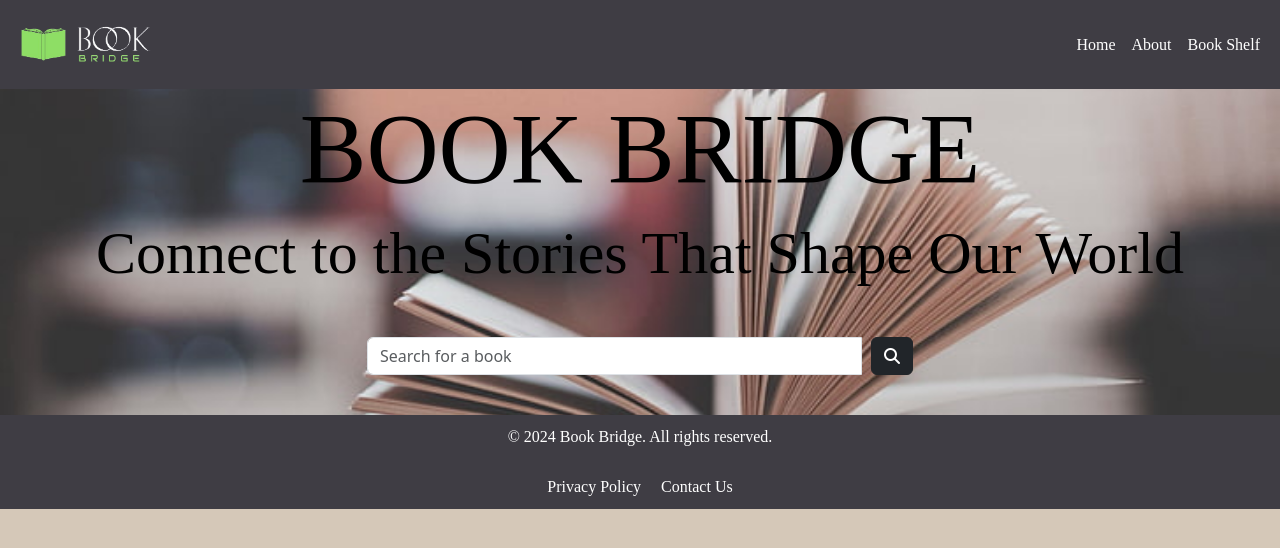
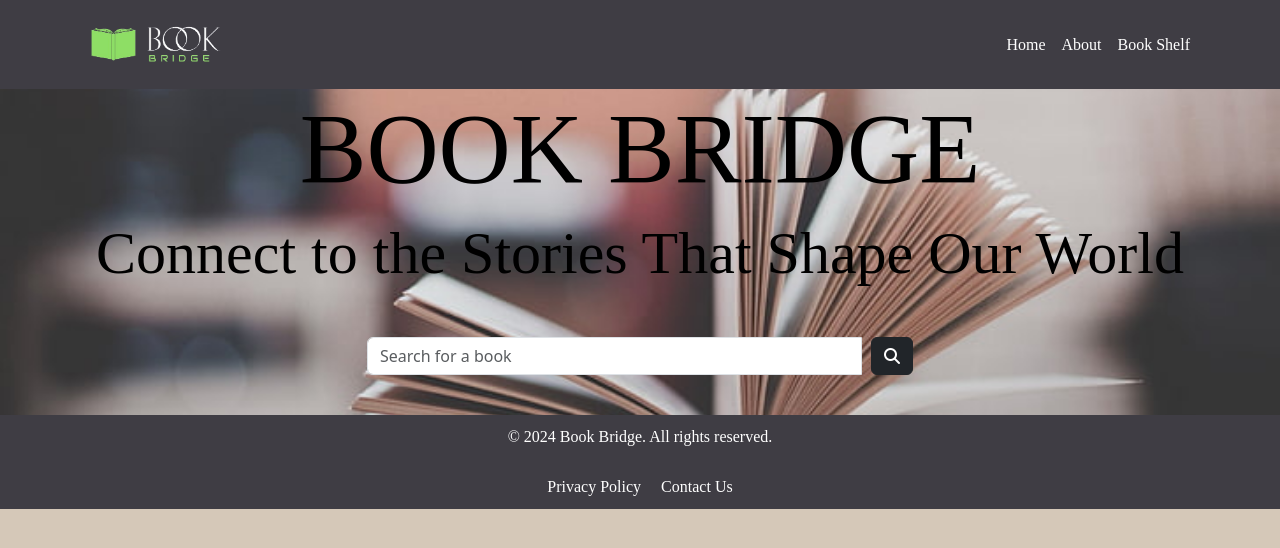
Before and after one commit to CodrinCarpovici/bookbridge, a React (Vite) app: page / in a window 1280 px wide. Shown: the top 548 px of the page. Built offline with nearby package versions, Linux system fonts and the light colour scheme.

Commit message:
added readme and fixed navbar

```diff
--- a/index.html
+++ b/index.html
@@ -8,7 +8,7 @@
     <link rel="icon" type="image/png" sizes="32x32" href="/favicon-32x32.png" />
     <link rel="icon" type="image/png" sizes="16x16" href="/favicon-16x16.png" />
     <link rel="manifest" href="/site.webmanifest" />
-    <title>BookBridge | Your Online Bookshelf</title>
+    <title>BookBridge | Your Online Book Search & Bookshelf</title>
   </head>
   <body>
     <div id="root"></div>
--- a/src/components/Navbar.jsx
+++ b/src/components/Navbar.jsx
@@ -5,7 +5,7 @@ import logo from "../assets/logo.PNG";
 const Navbar = () => {
   return (
     <nav className="navbar navbar-expand-lg navbar-light">
-      <div className="container-fluid">
+      <div className="container">
         <Link className="navbar-brand" to="/">
           <img className="logo" src={logo} alt="logo" />
         </Link>
```
Also changed, not shown: 1 other file (tests, documents, lock files or other folders).
